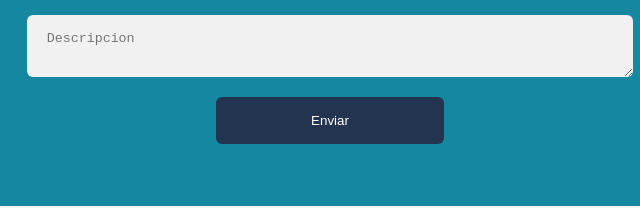
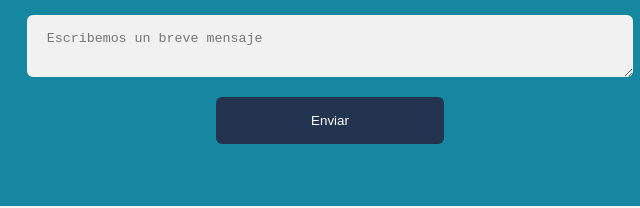
Before and after one commit to Diegolivia/Sem3-Pachaq, a plain HTML site: page index.html in a window 1280 px wide. Shown: the part 2222-2430 px from the top of the page, 310-950 px from the left. Drawn offline with Linux system fonts and the light colour scheme.

Commit message:
test envio

```diff
--- a/index.html
+++ b/index.html
@@ -71,7 +71,7 @@
                     <input required name="telefono" type="text" pattern="([0-9]){8}" placeholder="Telefono">
                 </div>
                 <div>
-                    <textarea name="message" placeholder="Descripcion"></textarea>
+                    <textarea name="message" placeholder="Escribemos un breve mensaje"></textarea>
                 </div>
                 <div>
                     <button class="ContactEnviar" type="submit">Enviar</button>
```
